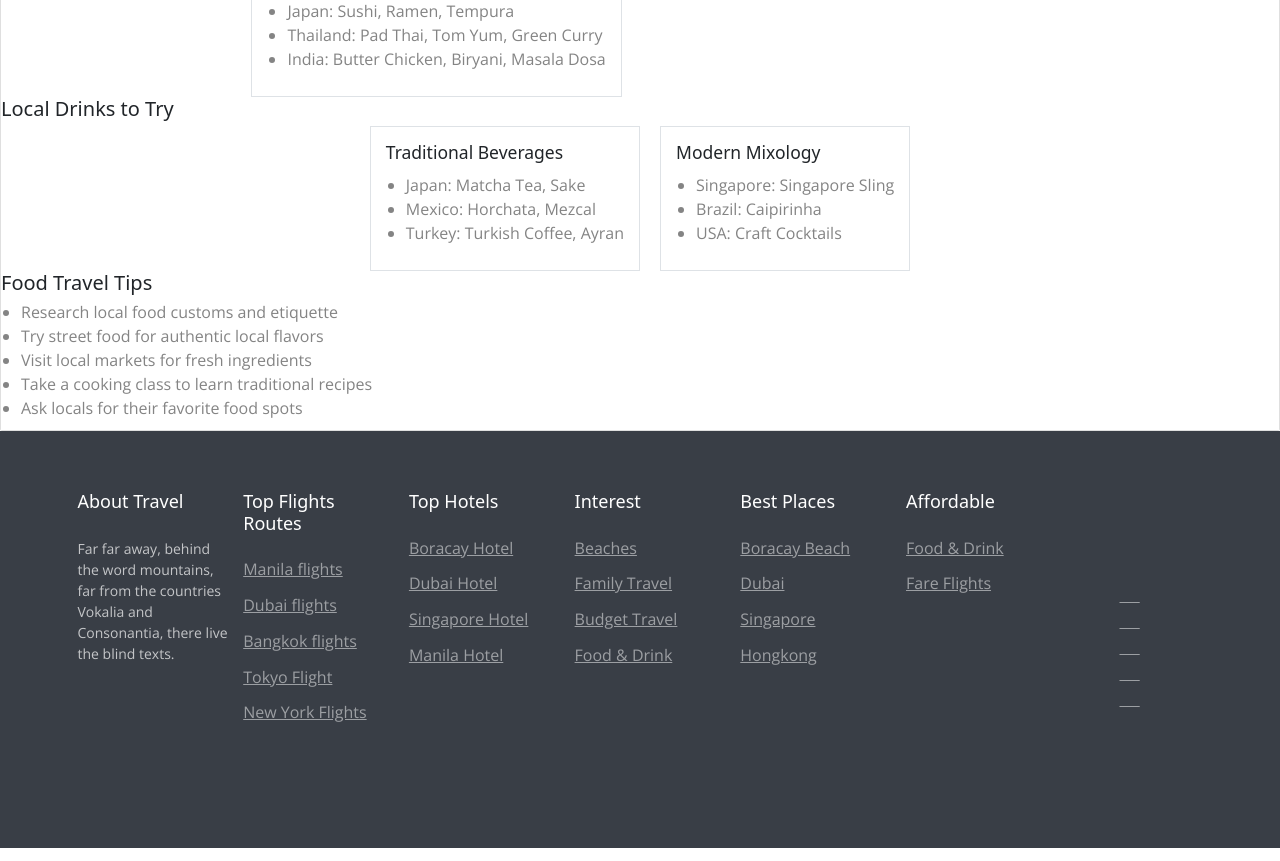
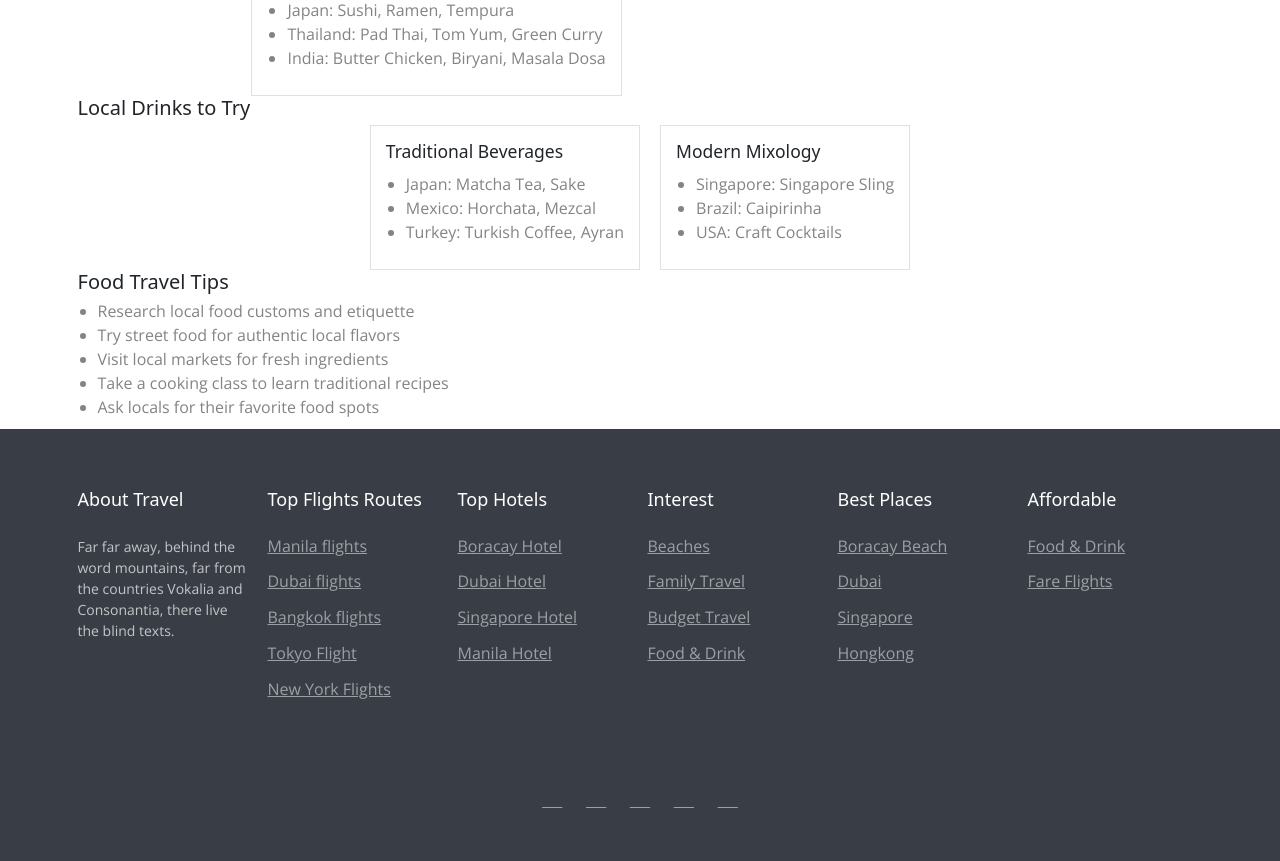
Before and after one commit to mensahcalvin/Tourism_webapp, a Flask app: page /vacation/food in a window 1280 px wide. Shown: the part 458-1319 px from the top of the page. Run offline with Flask 3, Linux system fonts and the light colour scheme; some libraries are stand-ins or nearby versions; some web fonts are replaced.

Commit message:
update it

```diff
--- a/static/css/style.css
+++ b/static/css/style.css
@@ -23,8 +23,8 @@
     font-style: normal;
     line-height: 1.6;
     font-size: 16px;
-    background: #fff;
-    color: #848484;
+    background: #F7D3c1;
+    /* color: #848484; */
     font-weight: 300;
     overflow-x: hidden;
     width: 100%;
@@ -102,10 +102,7 @@
   }
 
   .container{
-    padding: 0;
     width: 100%;
-    display: flex;
-    align-items: center;
     z-index: 1;
 
   }
--- a/templates/food.html
+++ b/templates/food.html
@@ -79,7 +79,7 @@
             </div>
         </nav>
 
-        <div class="card">
+        <div class="container mx-auto p-6 md:p-10 lg:p-12">
             <h1 class="text-3xl font-semibold text-blue-600 text-center mb-8">Culinary Adventures</h1>
 
             <p class="text-gray-700 text-lg text-center">
```
